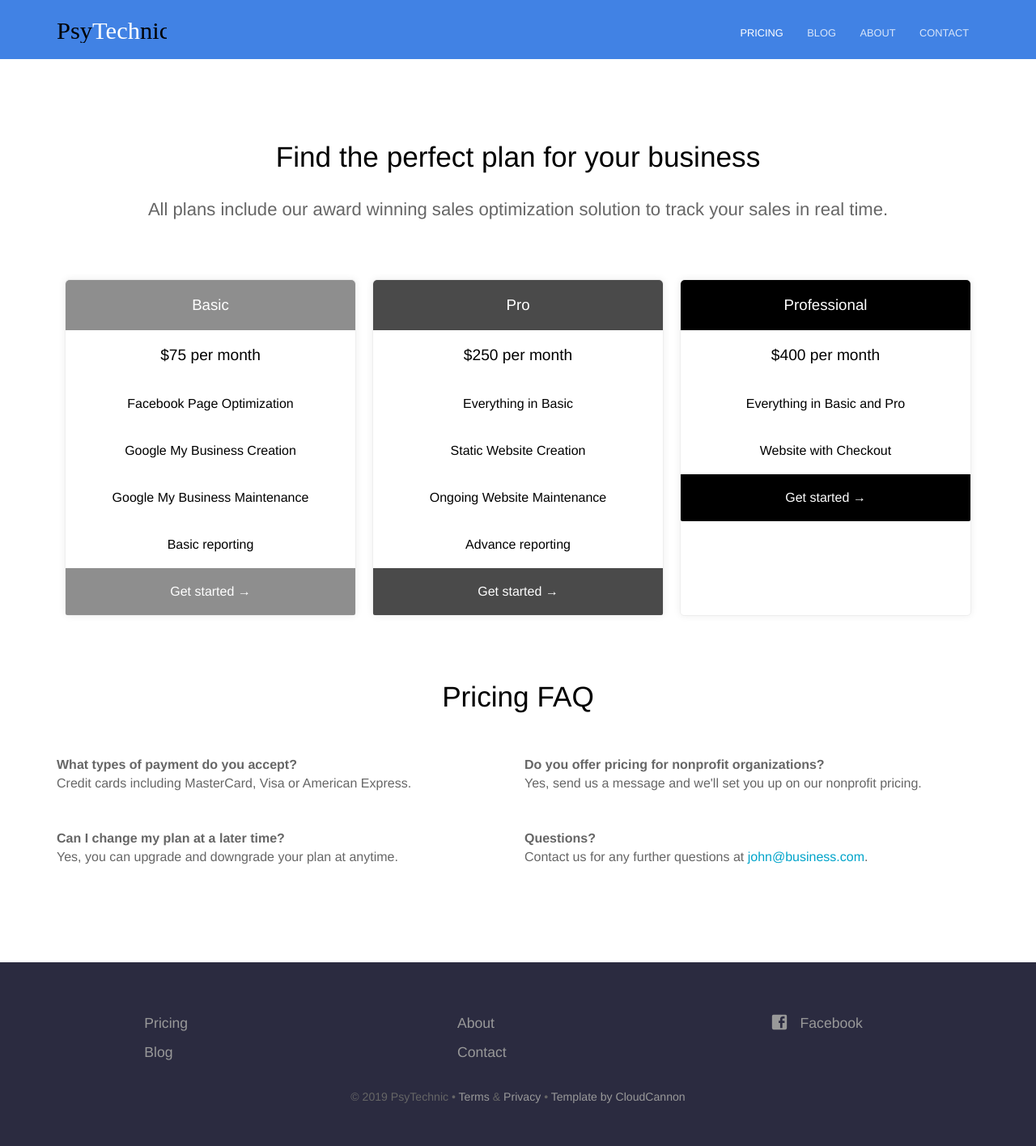
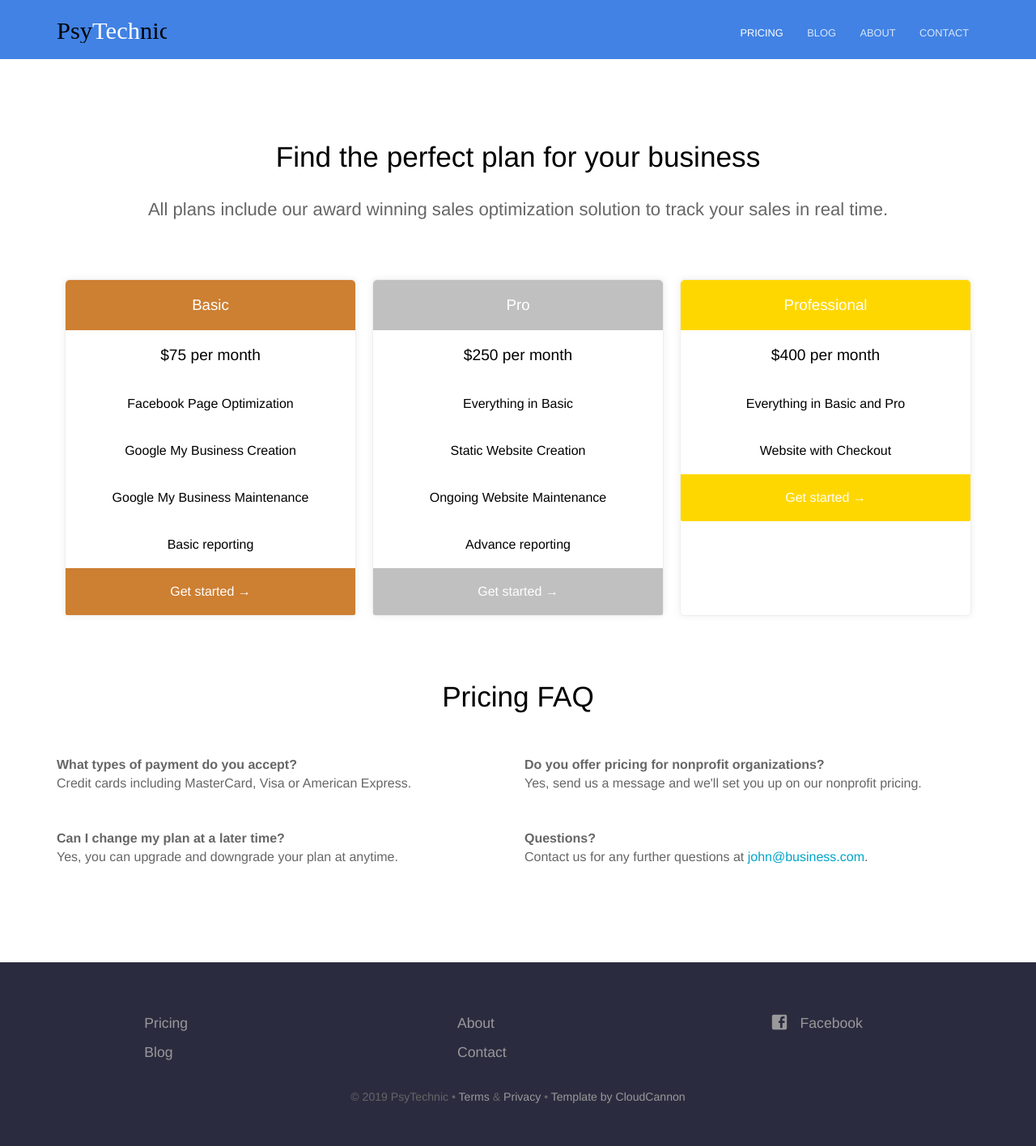
Before and after one commit to HaydenRKirk/HaydenRKirk.github.io, a Jekyll site: the page built from pricing.html, in a window 1280 px wide. Shown: the whole page at 81% size. Built offline with Jekyll 4.4.1, drawn with Linux system fonts in a browser that asks for light colours.

Commit message:
Update pricing.html

```diff
--- a/pricing.html
+++ b/pricing.html
@@ -4,7 +4,7 @@ heading: Find the perfect plan for your business
 description: All plans include our award winning sales optimization solution to track your sales in real time.
 pricing_table:
   - name: Basic
-    color: "#8e8e8e"
+    color: "#cd7f32"
     features:
       - text: $75 per month
         highlight: true
@@ -20,7 +20,7 @@ pricing_table:
       link: http://mysite.com?plan=basic
       text: Get started
   - name: Pro
-    color: "#4a4a4a"
+    color: "#c0c0c0"
     features:
       - text: $250 per month
         highlight: true
@@ -36,7 +36,7 @@ pricing_table:
       link: http://mysite.com?plan=pro
       text: Get started
   - name: Professional
-    color: "#000000"
+    color: "#ffd700"
     features:
       - text: $400 per month
         highlight: true
```
